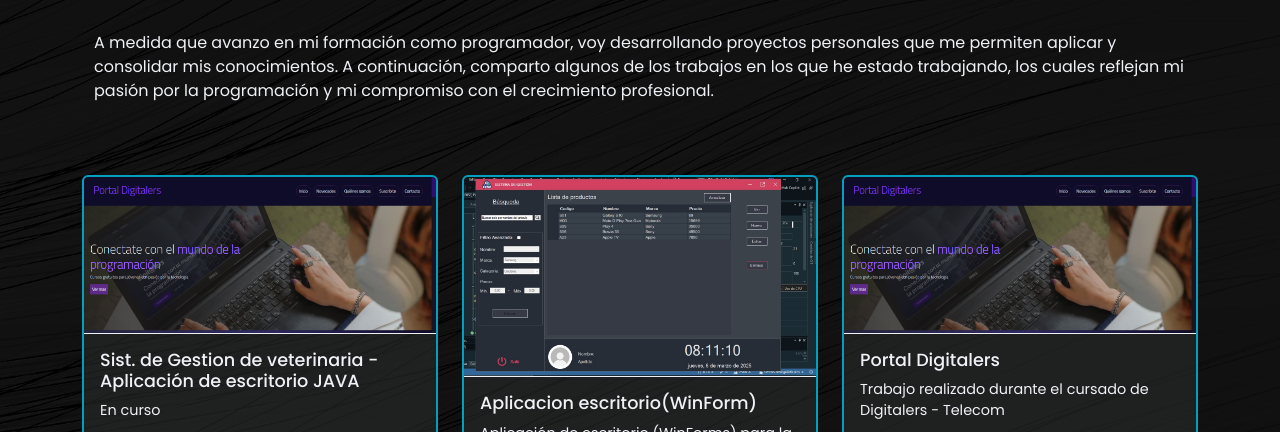
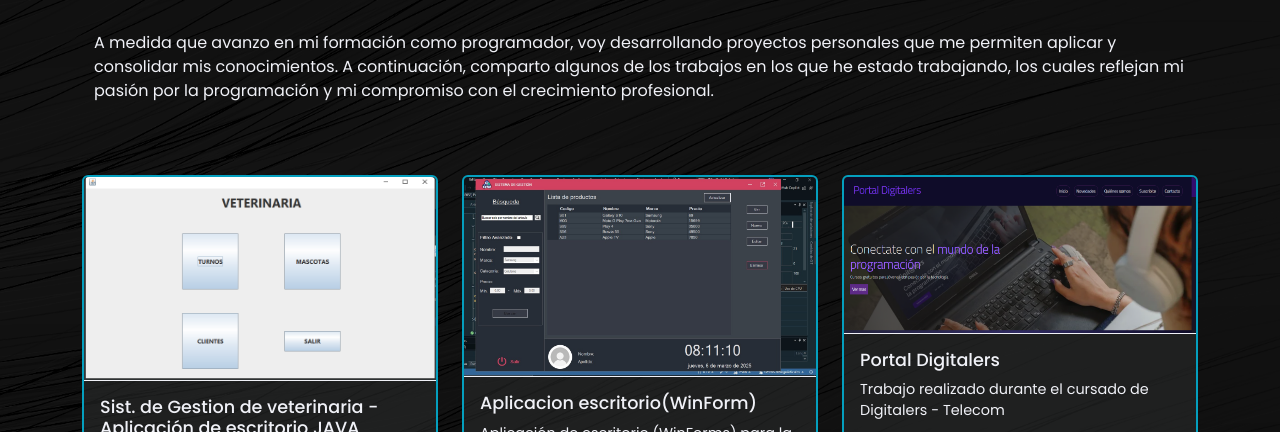
Before and after one commit to FedericoVM/mi-portfolio, a plain HTML site: page proyectos.html in a window 1280 px wide. Shown: the part 173-605 px from the top of the page. Drawn offline with nearby package versions, Linux system fonts and the light colour scheme; a web font is replaced by a local one.

Commit message:
Se actualizo imagen de un proyecto

```diff
--- a/proyectos.html
+++ b/proyectos.html
@@ -40,7 +40,7 @@
                 <div class="row row-cols-1 row-cols-md-3 g-4 mt-5">
                     <div class="col">
                         <div class="card h-100">
-                            <img src="./img/proyectos/portalDigitalers.PNG" class="card-img-top" alt="imagen-proyecto">
+                            <img src="./img/proyectos/veterinaria-java.PNG" class="card-img-top" alt="imagen-proyecto">
                             <div class="card-body">
                                 <h5 class="card-title">Sist. de Gestion de veterinaria - Aplicación de escritorio JAVA
                                 </h5>
```
Also changed, not shown: img/proyectos/veterinaria-java.PNG (added).
